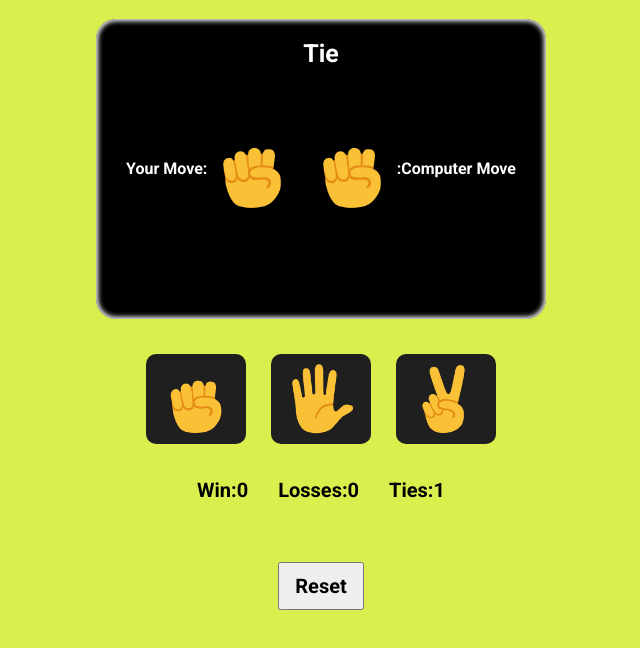
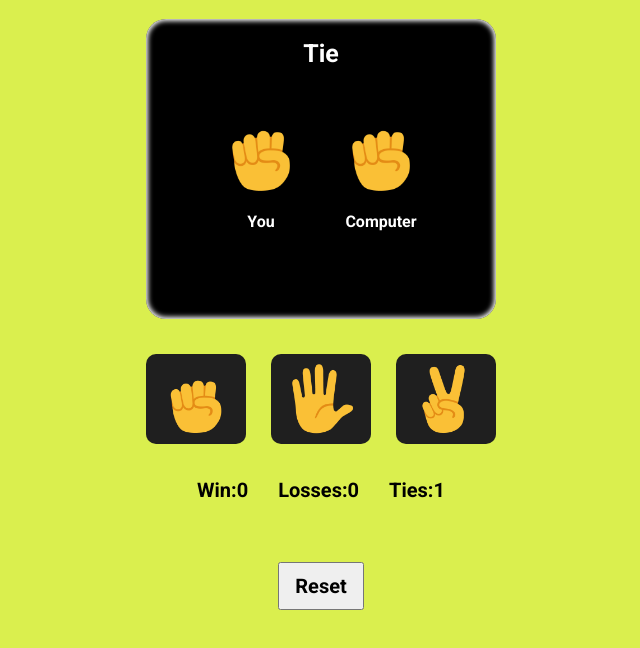
Before and after one commit to ElamaranDev/Game, a plain HTML site: page index.html in a window 1280 px wide. Both pictures are taken after a click on the picture 515 px from the left and 148 px from the top of the page. Shown: the part 70-718 px from the top of the page, without its empty margins (319-959 px from the left). Drawn offline with Linux system fonts and the light colour scheme.

Commit message:
alignment changes

```diff
--- a/script.js
+++ b/script.js
@@ -114,10 +114,12 @@ function changeImg(yourInput){
             <span id="result-text"></span>
             <div class="move">
                 <div class="your-move">
-                    Your Move:<img id="my-move-img" src="images/${yourInput}-emoji.png">
+                    <img id="my-move-img" src="images/${yourInput}-emoji.png">
+                    You
                 </div>
                 <div class="computer-move">
-                <img id="com-move-img" src="images/${computerMove}-emoji.png">:Computer Move
+                <img id="com-move-img" src="images/${computerMove}-emoji.png">
+                Computer
                 </div>
             </div>
         </div>`;
--- a/style.css
+++ b/style.css
@@ -70,7 +70,8 @@ html {
     align-items: center;
     flex-direction: column;
     height: 300px;
-    width: 450px;
+    width: 350px;
+    margin-right: ;
     margin-bottom: 20px;
     border-radius: 20px;
     color: white;
@@ -99,14 +100,15 @@ html {
     margin: 10px;
 }
 .your-move{
-    left: 20px;
+    left: 60px;
 }
 .computer-move{
-    right: 20px;
+    right: 60px;
 }
 #my-move-img, #com-move-img{
     height: 80px;
     margin: 5px;
+    margin-bottom: 20px;
 }
 .reset button{
     font-family: Roboto;
@@ -115,3 +117,7 @@ html {
     font-weight: 600;
     font-size: 20px;
 }
+.your-move, .computer-move {
+    display: flex;
+    flex-direction: column;
+}
```
